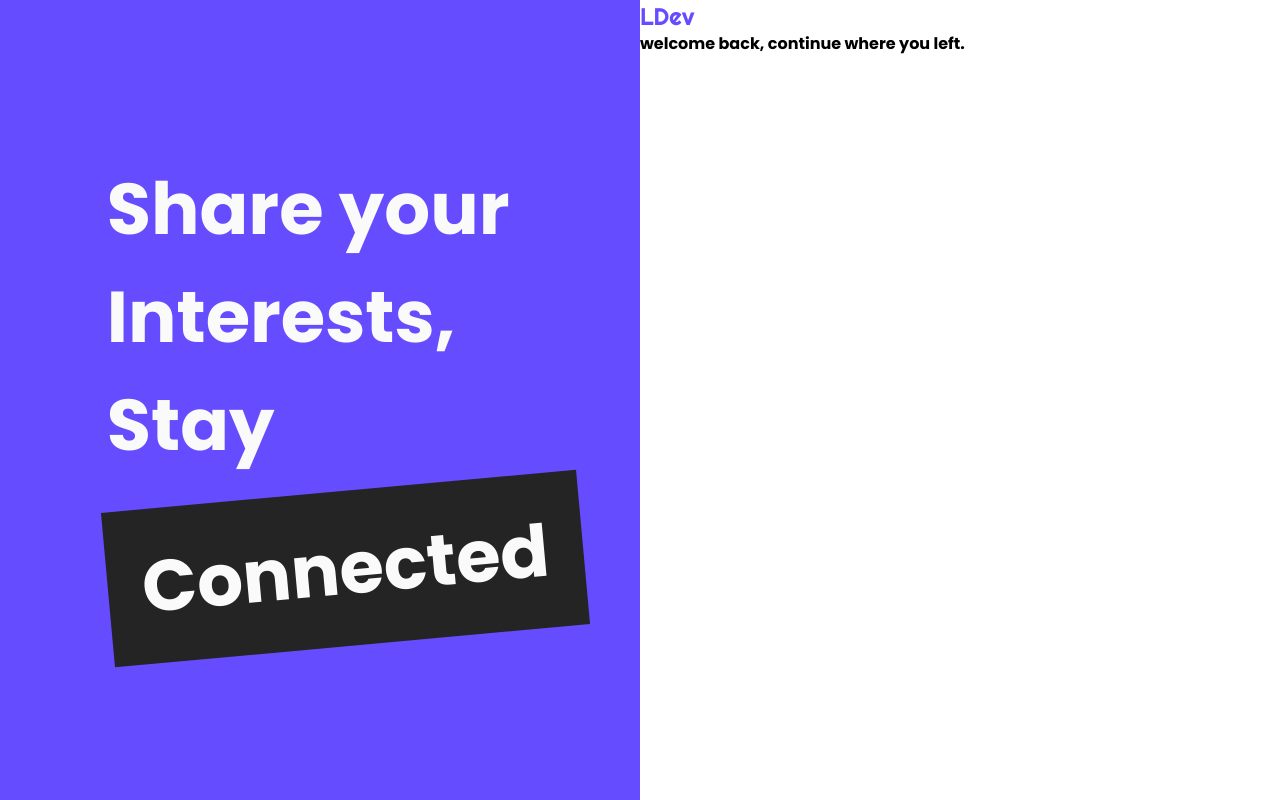
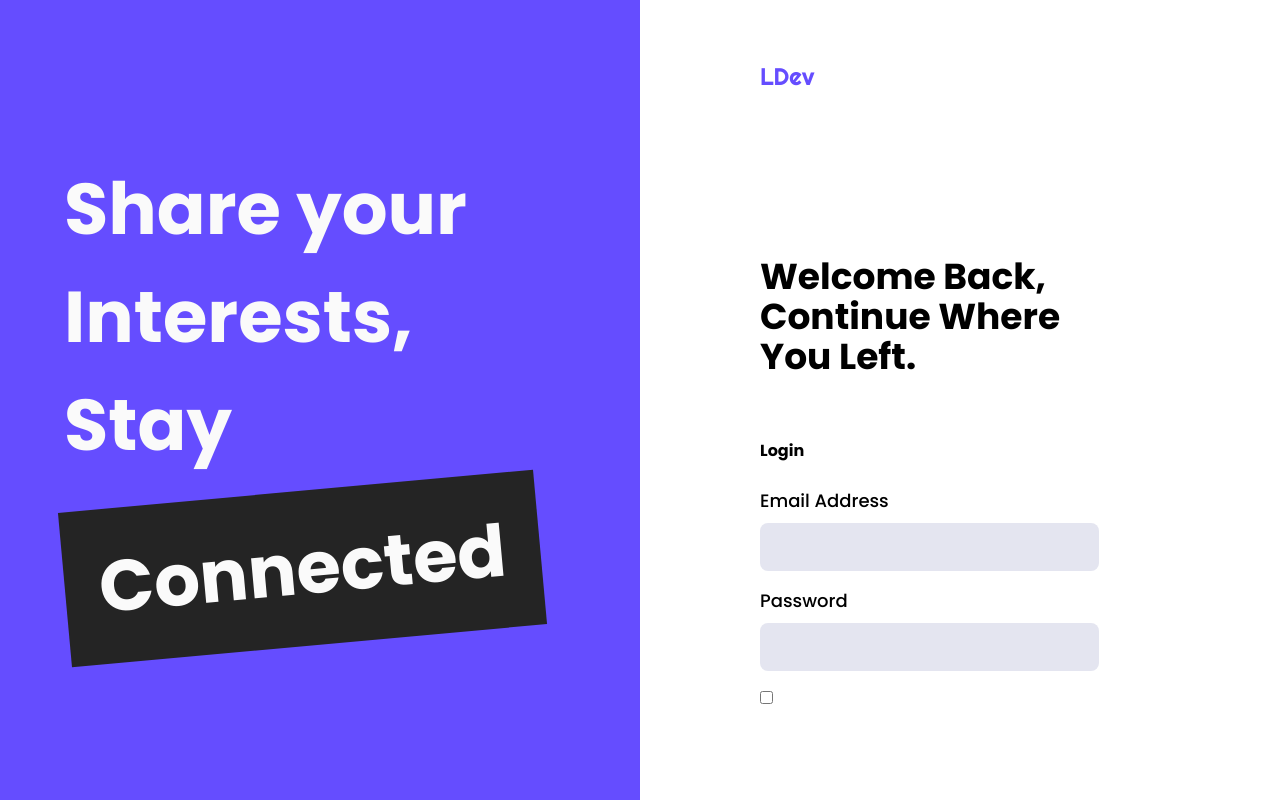
Before and after one commit to L-Devs/dev-book-webapp, a React (Vite) app: page /login in a window 1280 px wide. Built offline with nearby package versions, Linux system fonts and the light colour scheme.

Commit message:
half implemented login form

```diff
--- a/src/components/DevInput.tsx
+++ b/src/components/DevInput.tsx
@@ -10,8 +10,9 @@ interface Props extends React.HTMLProps<HTMLInputElement> {
 const DevInput: React.FC<Props> = ({ className, title, ...props }) => {
 	return (
 		<>
-			{/* this is the label and won't be rendered unless label prop passed */}
-			{title && <label className="mb-2 block">{title}</label>}
+			{/* this is the label and won't be rendered unless TITLE prop passed */}
+			{/* I made some styling changes by making the label not bold and a bit smaller...Psycho */}
+			{title && <label className="mb-2 block font-medium text-lg">{title}</label>}
 			<input
 				{...props}
 				className={
--- /dev/null
+++ b/src/components/LoginForm.tsx
@@ -0,0 +1,14 @@
+import DevInput from "./DevInput";
+
+const LoginForm = () => {
+	return (
+		<div>
+			<p className="mb-[24px]">Login</p>
+			<DevInput title="Email Address" className="mb-4" />
+			<DevInput title="Password" className="mb-4" />
+			<input type="checkbox" />
+		</div>
+	);
+};
+
+export default LoginForm;
--- a/src/components/Logo.tsx
+++ b/src/components/Logo.tsx
@@ -10,7 +10,9 @@ const Logo = ({ alternate }: Props) => {
 		color = "text-light-100";
 	}
 
-	return <span className={color + " font-righteous text-2xl font-normal"}>LDev</span>;
+	return (
+		<span className={color + " font-righteous text-2xl font-normal"}>LDev</span>
+	);
 };
 
 export default Logo;
--- a/src/components/PageBanner.tsx
+++ b/src/components/PageBanner.tsx
@@ -16,7 +16,7 @@ const PageBanner = ({ alternate }: Props) => {
 		<div
 			className={bgColor + " w-1/2 flex justify-center h-screen items-center"}
 		>
-			<h1 className={textColor + " w-2/3 text-7xl text-left leading-normal"}>
+			<h1 className={textColor + " ml-16 text-7xl text-left leading-normal"}>
 				<span>
 					Share your Interests, <br></br>Stay
 				</span>
--- a/src/pages/Login.tsx
+++ b/src/pages/Login.tsx
@@ -1,16 +1,19 @@
-import React from "react";
 import PageBanner from "../components/PageBanner";
 import Logo from "../components/Logo";
+import LoginForm from "../components/LoginForm";
 
 const Login = () => {
 	return (
 		<div className="font-bold font-poppins flex ">
 			<PageBanner />
-			<div className="w-1/2 h-screen ">
+			<div className="w-1/2 h-screen pl-[120px] pt-[60px] pr-[200px]">
 				<Logo />
-				<div className="">
-					<span className="w-1/2">welcome back, continue where you left.</span>
+				<div className="mt-[165px] mb-[62px]">
+					<span className="text-4xl">
+						Welcome Back, Continue Where You Left.
+					</span>
 				</div>
+				<LoginForm />
 			</div>
 		</div>
 	);
```
